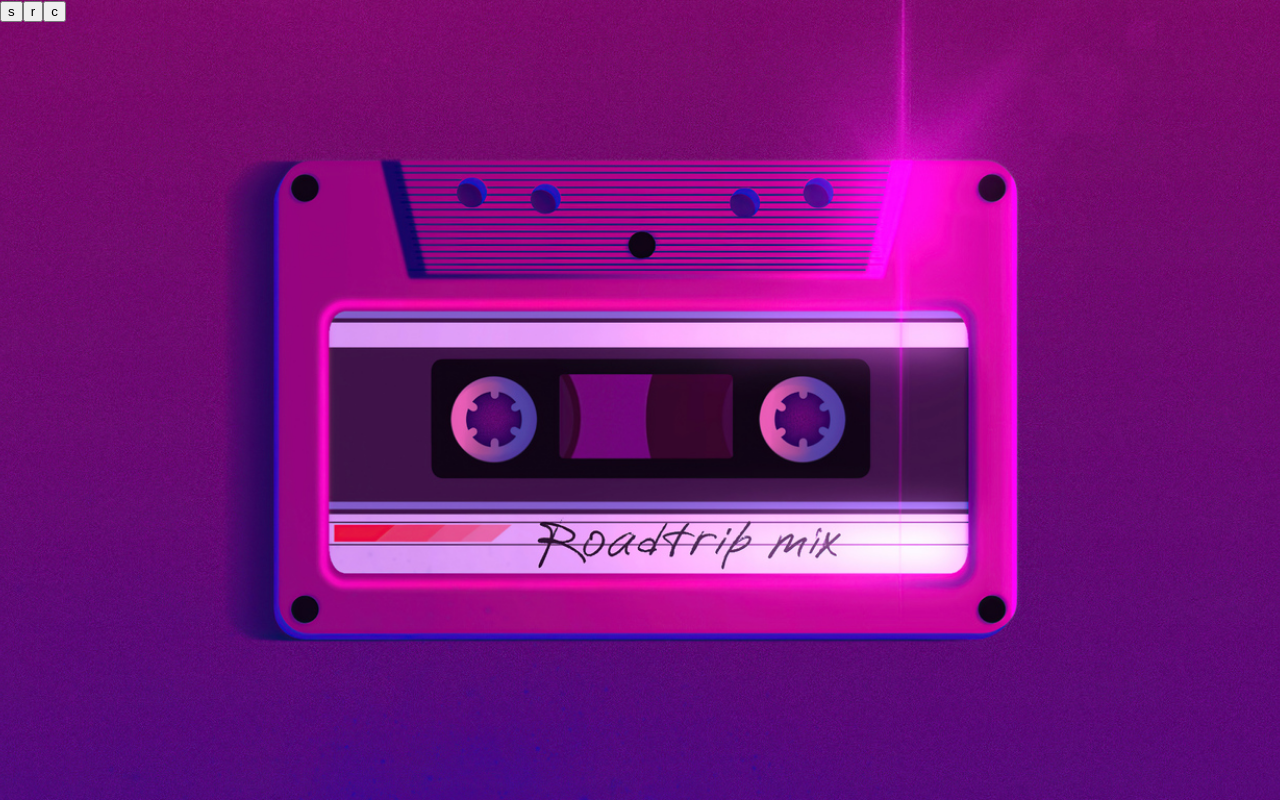
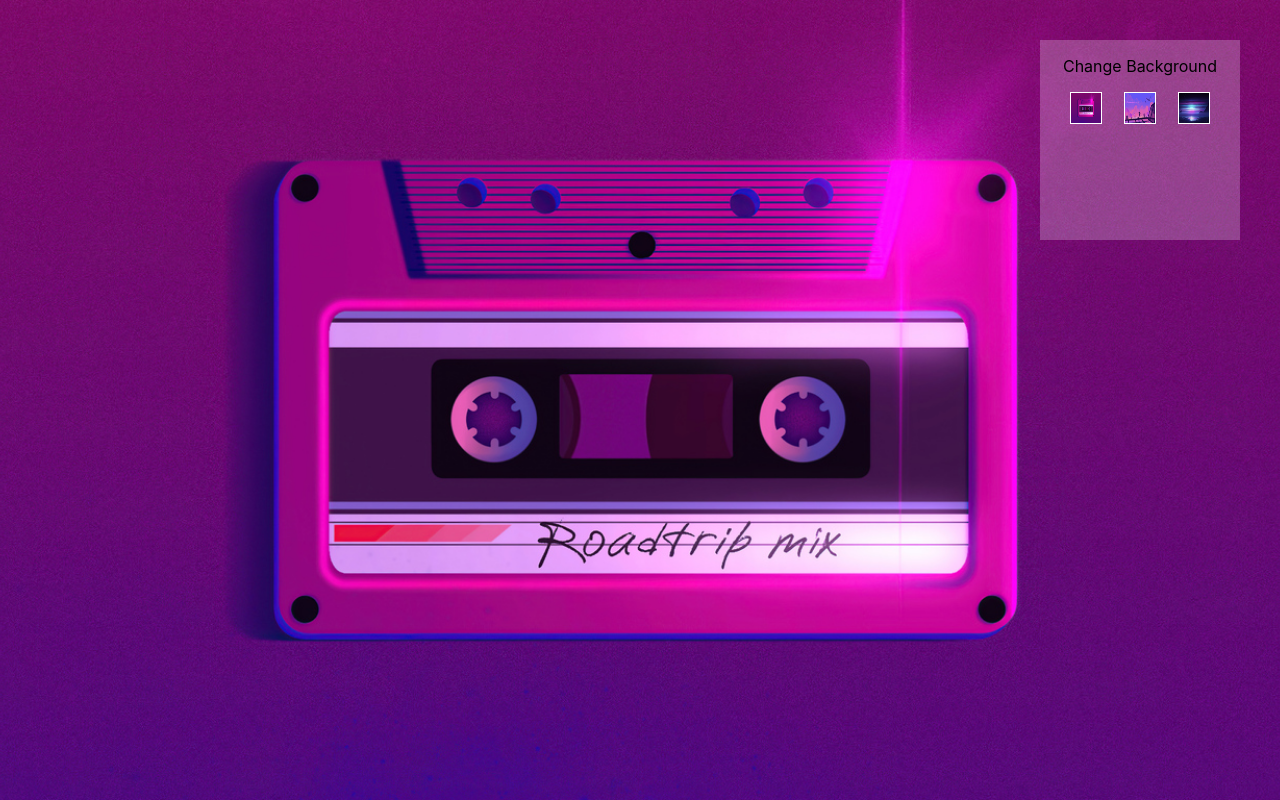
Before and after one commit to zt4ff/churchradio, a React (Create React App) app: page / in a window 1280 px wide. Built offline with nearby package versions, Linux system fonts and the light colour scheme.

Commit message:
settings: change background functionality

```diff
--- a/src/App.tsx
+++ b/src/App.tsx
@@ -1,6 +1,9 @@
 import React, { useState } from "react";
 import "./App.css";
-import { Background, PlayLists } from "./components/background";
+import { Background } from "./components/background";
+import { Settings } from "./components/settings";
+
+export type PlayLists = "sermons" | "rap_gospel" | "chants";
 
 function App() {
   const [playList, setPlayList] = useState<PlayLists>("sermons");
@@ -8,9 +11,11 @@ function App() {
   return (
     <Background type={playList}>
       <div>
-        <button onClick={() => setPlayList("sermons")}>s</button>
-        <button onClick={() => setPlayList("rap_gospel")}>r</button>
-        <button onClick={() => setPlayList("chants")}>c</button>
+        <Settings
+          setPlayList={(playlist: PlayLists) => {
+            setPlayList(playlist);
+          }}
+        />
       </div>
     </Background>
   );
--- a/src/components/background/index.tsx
+++ b/src/components/background/index.tsx
@@ -1,7 +1,6 @@
 import React from "react";
 import { BackgroundContainerDiv } from "./styled";
-
-export type PlayLists = "sermons" | "rap_gospel" | "chants";
+import { PlayLists } from "../../App";
 
 interface BackgroundProps {
   type: PlayLists;
--- a/src/components/background/styled.ts
+++ b/src/components/background/styled.ts
@@ -1,5 +1,5 @@
 import styled, { css } from "styled-components";
-import { PlayLists } from "./index";
+import { PlayLists } from "../../App";
 
 interface BackgroundContainerDivProps {
   type: PlayLists;
--- /dev/null
+++ b/src/components/settings/Thumbnail.tsx
@@ -0,0 +1,11 @@
+import React from "react";
+import { ThumbnailContainer } from "./styled";
+
+interface ThumbnailProps {
+  src: string;
+  onClick: () => void;
+}
+
+export const Thumbnail: React.FC<ThumbnailProps> = ({ src, onClick }) => {
+  return <ThumbnailContainer src={src} onClick={onClick} />;
+};
--- /dev/null
+++ b/src/components/settings/index.tsx
@@ -0,0 +1,38 @@
+import React from "react";
+import { PlayLists } from "../../App";
+import { SettingsContainer } from "./styled";
+import { Thumbnail } from "./Thumbnail";
+
+interface SettingsProps {
+  setPlayList: (playlist: PlayLists) => void;
+}
+
+const playLists: Array<PlayLists> = ["sermons", "rap_gospel", "chants"];
+
+export const Settings: React.FC<SettingsProps> = ({ setPlayList }) => {
+  return (
+    <SettingsContainer>
+      <p>Change Background</p>
+      <div
+        style={{
+          display: "flex",
+          width: "70%",
+          margin: "10px auto",
+          justifyContent: "space-between",
+          alignItems: "center",
+        }}
+      >
+        {playLists.map((playlist) => {
+          return (
+            <Thumbnail
+              onClick={() => {
+                setPlayList(playlist);
+              }}
+              src={`http://localhost:3000/images/${playlist}.jpg`}
+            />
+          );
+        })}
+      </div>
+    </SettingsContainer>
+  );
+};
--- /dev/null
+++ b/src/components/settings/styled.ts
@@ -0,0 +1,18 @@
+import styled from "styled-components";
+
+export const SettingsContainer = styled.div`
+  width: 200px;
+  height: 200px;
+  position: absolute;
+  top: 40px;
+  right: 40px;
+  text-align: center;
+  background: #ffffff3b;
+`;
+
+export const ThumbnailContainer = styled.img`
+  width: 30px;
+  height: 30px;
+  border: 1px solid #fff;
+  cursor: pointer;
+`;
```
